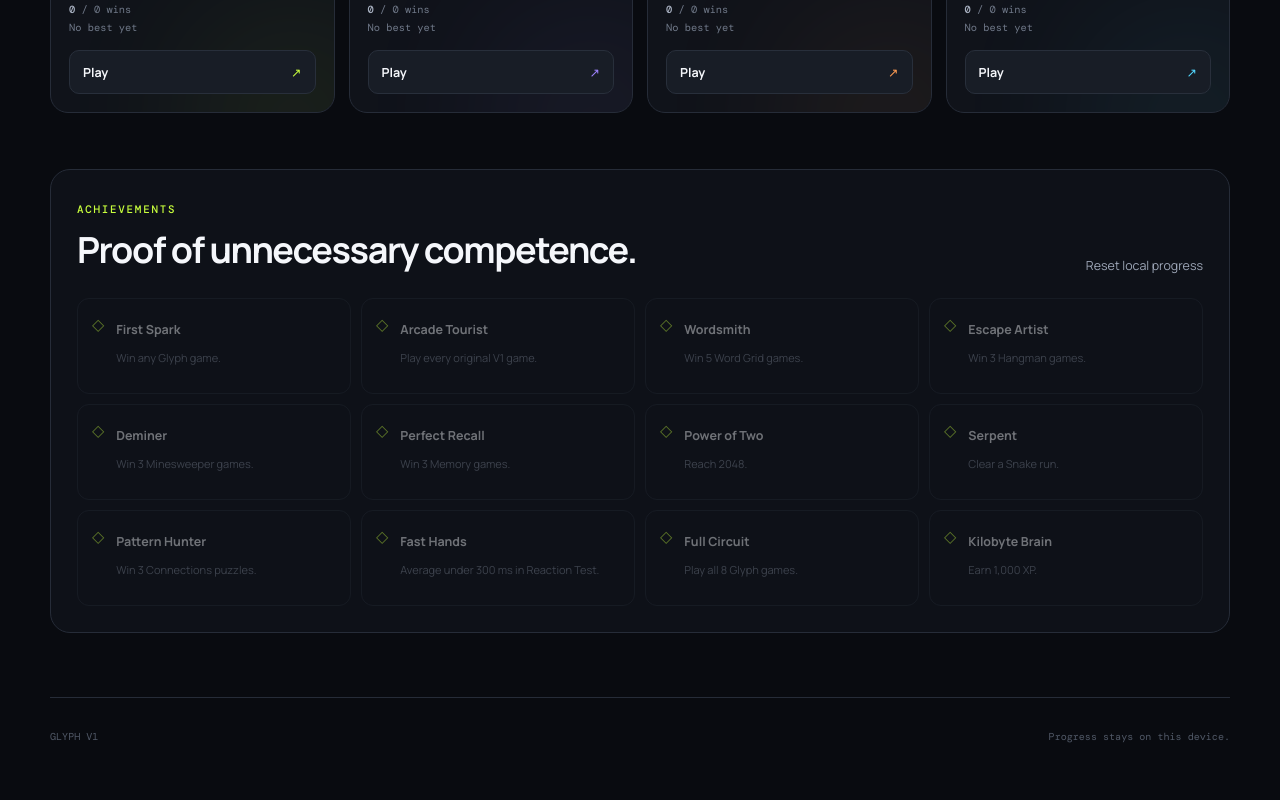
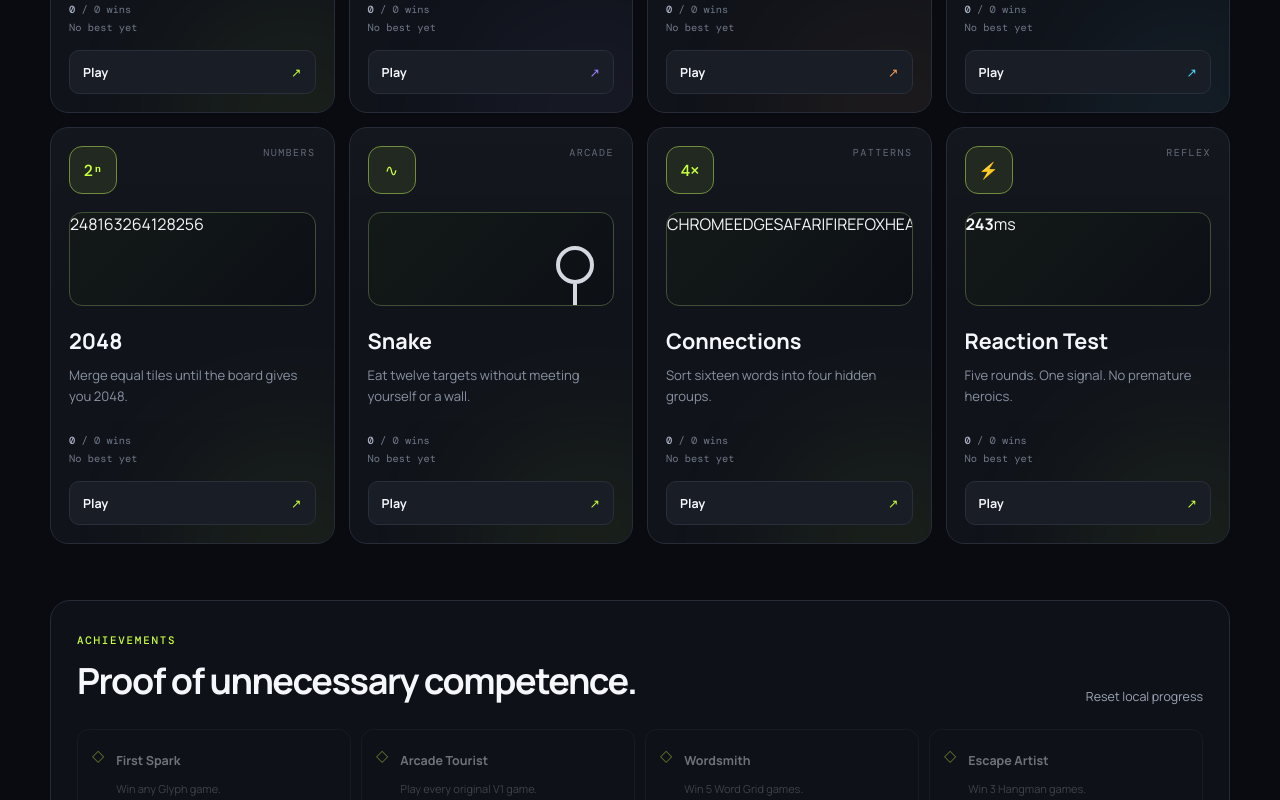
Before and after one commit to SaumendraRaul/Glyph, a React (Vite) app: page / in a window 1280 px wide. Shown: the part 1000-1800 px from the top of the page. Before the commit the page ends 1775 px from the top, so only its background shows below. Built offline with nearby package versions, Linux system fonts and the light colour scheme.

Commit message:
feat: add V2 games to Glyph hub

```diff
--- a/src/App.jsx
+++ b/src/App.jsx
@@ -5,6 +5,10 @@ import WordGrid from './games/WordGrid'
 import Hangman from './games/Hangman'
 import Minesweeper from './games/Minesweeper'
 import MemoryMatch from './games/MemoryMatch'
+import Game2048 from './games/Game2048'
+import Snake from './games/Snake'
+import Connections from './games/Connections'
+import ReactionTest from './games/ReactionTest'
 
 const GAMES = [
   {
@@ -43,6 +47,42 @@ const GAMES = [
     accent: 'cyan',
     bestLabel: (best) => (best == null ? 'No best yet' : `Best: ${best} moves`),
   },
+  {
+    id: '2048',
+    title: '2048',
+    eyebrow: 'NUMBERS',
+    icon: '2ⁿ',
+    description: 'Merge equal tiles until the board gives you 2048.',
+    accent: 'amber',
+    bestLabel: (best) => (best == null ? 'No best yet' : `Best: ${best.toLocaleString()} pts`),
+  },
+  {
+    id: 'snake',
+    title: 'Snake',
+    eyebrow: 'ARCADE',
+    icon: '∿',
+    description: 'Eat twelve targets without meeting yourself or a wall.',
+    accent: 'mint',
+    bestLabel: (best) => (best == null ? 'No best yet' : `Best: ${best} food`),
+  },
+  {
+    id: 'connections',
+    title: 'Connections',
+    eyebrow: 'PATTERNS',
+    icon: '4×',
+    description: 'Sort sixteen words into four hidden groups.',
+    accent: 'rose',
+    bestLabel: (best) => (best == null ? 'No best yet' : `Best: ${best} mistakes`),
+  },
+  {
+    id: 'reaction',
+    title: 'Reaction Test',
+    eyebrow: 'REFLEX',
+    icon: '⚡',
+    description: 'Five rounds. One signal. No premature heroics.',
+    accent: 'blue',
+    bestLabel: (best) => (best == null ? 'No best yet' : `Best: ${best}ms avg`),
+  },
 ]
 
 const GAME_COMPONENTS = {
@@ -50,6 +90,10 @@ const GAME_COMPONENTS = {
   hangman: Hangman,
   minesweeper: Minesweeper,
   memory: MemoryMatch,
+  '2048': Game2048,
+  snake: Snake,
+  connections: Connections,
+  reaction: ReactionTest,
 }
 
 function levelFromXp(xp) {
@@ -105,11 +149,54 @@ function GamePreview({ id }) {
     )
   }
 
+  if (id === 'memory') {
+    return (
+      <div className="card-preview memory-preview" aria-hidden="true">
+        {['◇', '?', '○', '?', '◇', '△', '?', '○'].map((value, index) => (
+          <span className={value === '?' ? '' : 'open'} key={index}>{value}</span>
+        ))}
+      </div>
+    )
+  }
+
+  if (id === '2048') {
+    return (
+      <div className="card-preview preview2048" aria-hidden="true">
+        {[2, 4, 8, 16, 0, 32, 64, 0, 128, 256, 0, 0].map((value, index) => (
+          <span className={value ? 'filled' : ''} key={index}>{value || ''}</span>
+        ))}
+      </div>
+    )
+  }
+
+  if (id === 'snake') {
+    return (
+      <div className="card-preview snake-preview" aria-hidden="true">
+        {Array.from({ length: 40 }, (_, index) => {
+          const snake = [18, 19, 20, 21, 29, 30].includes(index)
+          const head = index === 30
+          const food = index === 12
+          return <span className={head ? 'head' : snake ? 'body' : food ? 'food' : ''} key={index} />
+        })}
+      </div>
+    )
+  }
+
+  if (id === 'connections') {
+    return (
+      <div className="card-preview connections-preview" aria-hidden="true">
+        <span>CHROME</span><span>EDGE</span><span>SAFARI</span><span>FIREFOX</span>
+        <span className="soft">HEART</span><span className="soft">SPADE</span><span className="soft">CLUB</span><span className="soft">DIAMOND</span>
+      </div>
+    )
+  }
+
   return (
-    <div className="card-preview memory-preview" aria-hidden="true">
-      {['◇', '?', '○', '?', '◇', '△', '?', '○'].map((value, index) => (
-        <span className={value === '?' ? '' : 'open'} key={index}>{value}</span>
-      ))}
+    <div className="card-preview reaction-preview" aria-hidden="true">
+      <div className="reaction-mini-dot" />
+      <strong>243</strong>
+      <span>ms</span>
+      <i />
     </div>
   )
 }
@@ -118,6 +205,7 @@ function Dashboard({ profile, totals, onPlay, onReset }) {
   const level = levelFromXp(profile.xp)
   const daily = GAMES[todayIndex(GAMES.length)]
   const unlocked = profile.achievements.length
+  const badgeCount = Object.keys(ACHIEVEMENTS).length
 
   return (
     <div className="dashboard-view">
@@ -126,7 +214,7 @@ function Dashboard({ profile, totals, onPlay, onReset }) {
           <div className="kicker">GLYPH // ARCADE SYSTEM</div>
           <h1>Small games.<br /><span>Serious scores.</span></h1>
           <p className="hero-copy">
-            Four polished brain-breakers in one tiny arcade. Your stats, XP and streak follow you everywhere.
+            Eight polished brain-breakers in one tiny arcade. Your stats, XP and streak follow you everywhere.
           </p>
           <div className="hero-actions">
             <button className="primary-btn" onClick={() => onPlay(daily.id)}>
@@ -153,7 +241,7 @@ function Dashboard({ profile, totals, onPlay, onReset }) {
             <div><strong>{totals.played}</strong><span>Played</span></div>
             <div><strong>{totals.wins}</strong><span>Wins</span></div>
             <div><strong>{profile.streak}</strong><span>Streak</span></div>
-            <div><strong>{unlocked}/7</strong><span>Badges</span></div>
+            <div><strong>{unlocked}/{badgeCount}</strong><span>Badges</span></div>
           </div>
         </div>
       </section>
@@ -163,7 +251,7 @@ function Dashboard({ profile, totals, onPlay, onReset }) {
           <span className="kicker">GAME LIBRARY</span>
           <h2>Choose your problem.</h2>
         </div>
-        <span className="muted-label">V1 • {GAMES.length} games</span>
+        <span className="muted-label">V2 • {GAMES.length} games</span>
       </section>
 
       <section className="game-grid">
@@ -298,7 +386,7 @@ export default function App() {
       </main>
 
       <footer>
-        <span>GLYPH V1</span>
+        <span>GLYPH V2</span>
         <span>Progress stays on this device.</span>
       </footer>
     </div>
```
